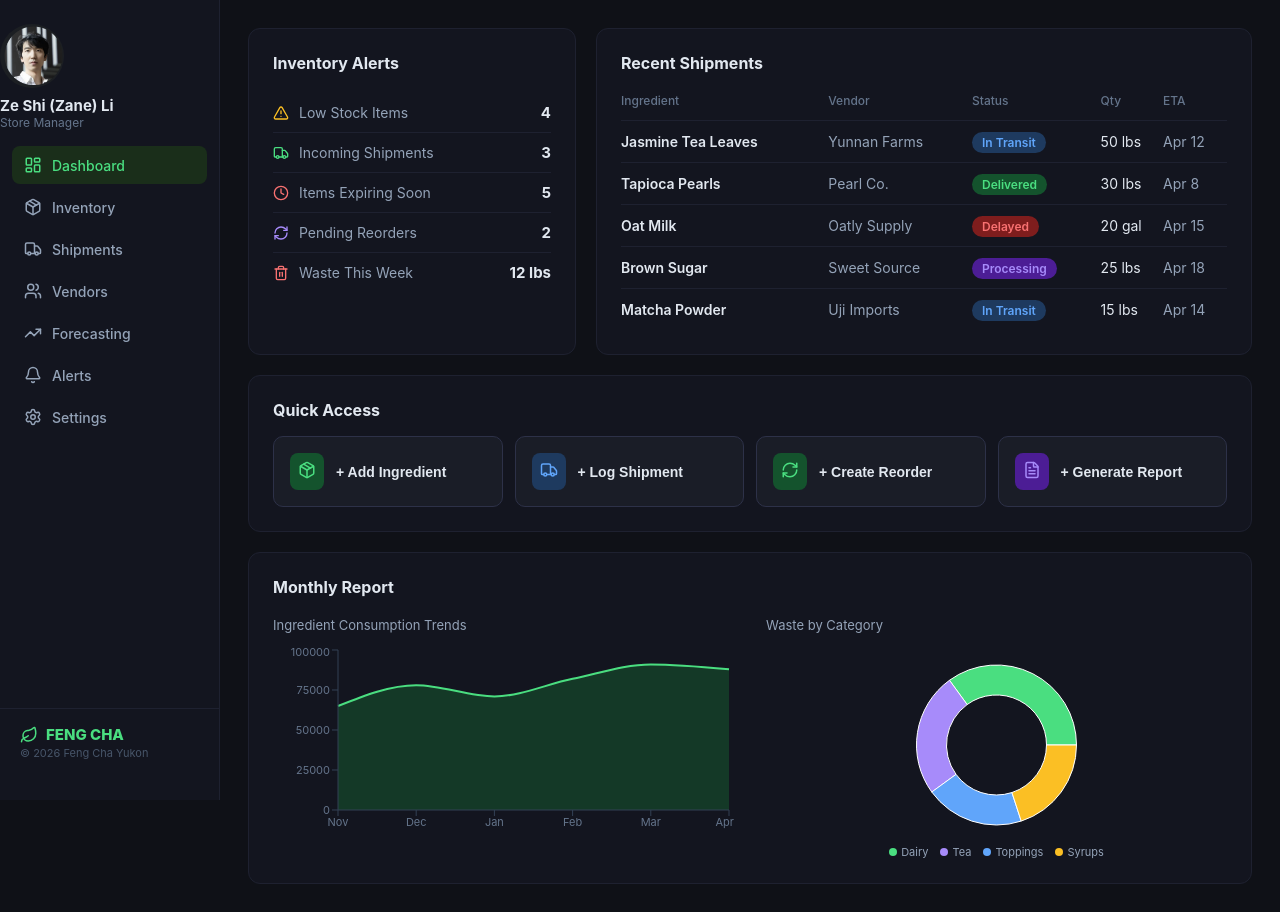
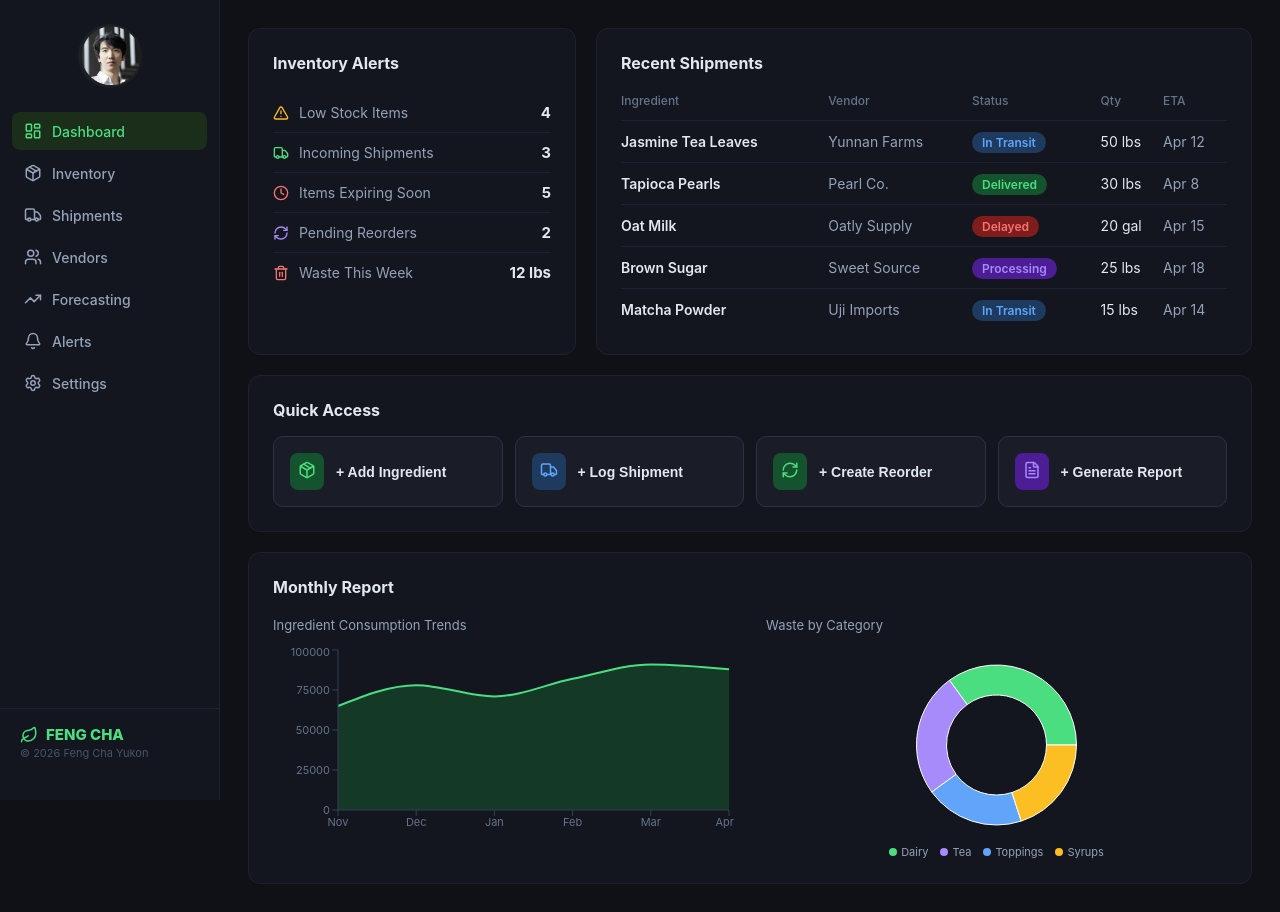
Before and after one commit to SchiffOli/fengcha-inventory, a React (Vite) app: page / in a window 1280 px wide. Built offline with nearby package versions, Linux system fonts and the light colour scheme.

Commit message:
Fix profile picture alignment

```diff
--- a/src/components/Sidebar.jsx
+++ b/src/components/Sidebar.jsx
@@ -20,9 +20,16 @@ export default function Sidebar() {
     }}>
       {/* Profile */}
      <img src="/fengcha-inventory/avatar.png" alt="Ze Shi (Zane) Li"
-  style={{ width: 64, height: 64, borderRadius: '50%', marginBottom: 8, objectFit: 'cover' }} />
-<div style={{ fontWeight: 700, fontSize: 15 }}>Ze Shi (Zane) Li</div>
-<div style={{ color: '#64748b', fontSize: 12 }}>Store Manager</div>
+  style={{
+    width: 64,
+    height: 64,
+    borderRadius: '50%',
+    marginBottom: 8,
+    objectFit: 'cover',
+    objectPosition: 'center top',
+    display: 'block',
+    margin: '0 auto 8px auto'
+  }} />
 
       {/* Nav */}
       <nav style={{ flex: 1, padding: '16px 12px' }}>
```
